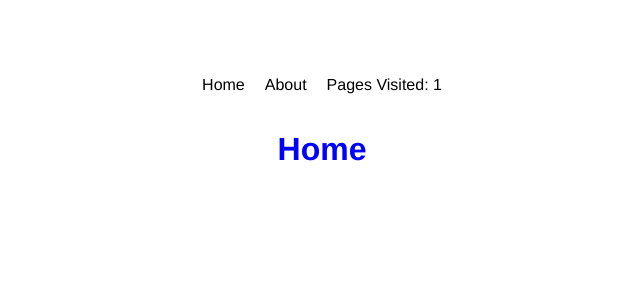
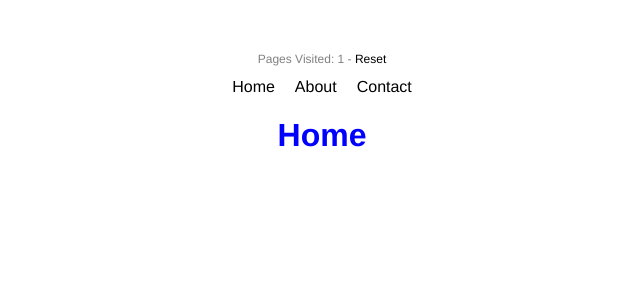
Before and after one commit to BurundangaStudio/boilerplate, a Vue app: page /#/ in a window 1280 px wide. Shown: the top 300 px of the page, without its empty margins (318-958 px from the left). Built offline with nearby package versions, Linux system fonts and the light colour scheme.

Commit message:
Adds contact

```diff
--- a/src/App.vue
+++ b/src/App.vue
@@ -44,6 +44,6 @@ export default {
     -webkit-font-smoothing: antialiased;
     -moz-osx-font-smoothing: grayscale;
     text-align: center;
-    margin-top: 60px;
+    margin-top: 40px;
 }
 </style>
--- /dev/null
+++ b/src/components/Contact.vue
@@ -0,0 +1,43 @@
+//
+//  Contact.vue
+
+<template>
+    <div class="contact" id="contact">
+        <h1>{{ msg }}</h1>
+    </div>
+</template>
+
+<script>
+
+    import { TweenMax } from 'gsap'
+
+    export default {
+        name: 'Contact',
+        data() {
+            return {
+                msg: 'Contact'
+            }
+        },
+        methods: {
+            enter(el, done) {
+                TweenMax.to(el, 0.5, { opacity: 1, y: 0, rotation: -360, onComplete: done })
+            },
+            leave(el, done) {
+                TweenMax.to(el, 0.5, { opacity: 0, y: 50, onComplete: done })
+            }
+        }
+    }
+
+</script>
+
+<style lang="scss" scoped>
+    .contact {
+        opacity: 0;
+        transform: translateY(50px);
+        -webkit-transform: translateY(50px);
+        -moz-transform: translateY(50px);
+        h1 {
+            color: green;
+        }
+    }
+</style>
--- a/src/components/common/Header.vue
+++ b/src/components/common/Header.vue
@@ -4,13 +4,14 @@
 <template>
     <header>
         <ul>
+            <li>
+                <p>
+                    Pages Visited: {{ pagesVisited }} - <span @click="resetCounter">Reset</span>
+                </p>
+            </li>
+            <br />
             <li v-for="link in links">
                 <router-link :to="link.path">{{ link.name }}</router-link>
-                <li>
-                    <p>
-                        Pages Visited: {{ pagesVisited }}
-                    </p>
-                </li>
             </li>
         </ul>
     </header>
@@ -25,7 +26,8 @@
             return {
                 links: [
                     { path: '/', name: 'Home' },
-                    { path: '/about', name: 'About' }
+                    { path: '/about', name: 'About' },
+                    { path: '/contact', name: 'Contact' }
                 ]
             }
         },
@@ -33,6 +35,9 @@
             pagesVisited() {
                 return store.state.count
             }
+        },
+        methods: {
+            resetCounter() { store.commit('reset') }
         }
     }
 
@@ -54,6 +59,15 @@
                         color: black;
                     }
                 }
+                p {
+                    font-size: 12px;
+                    color: gray;
+                    &:hover { color: gray; }
+                    span {
+                        cursor: pointer;
+                        color: black;
+                    }
+                }
             }
         }
     }
--- a/src/data/vuex/store.js
+++ b/src/data/vuex/store.js
@@ -12,6 +12,6 @@ export default new Vuex.Store({
     },
     mutations: {
         increment: (state) => { state.count++ },
-        reset: (state) => { state.count = 0 }
+        reset: (state) => { state.count = 1 }
      }
 })
```
Also changed, not shown: src/config/routes.js (added, +21 -0 lines), src/main.js (+1 -14 lines).
